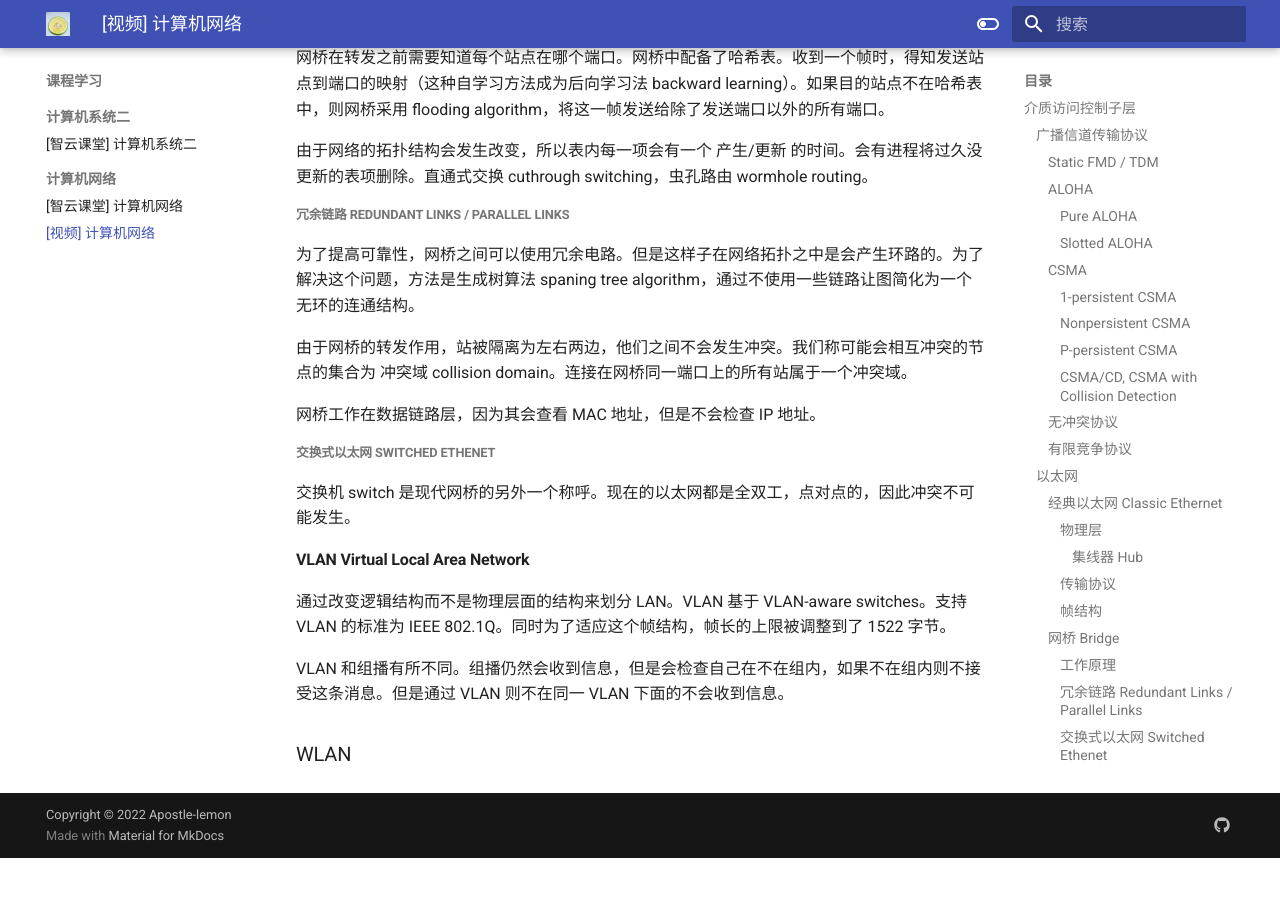
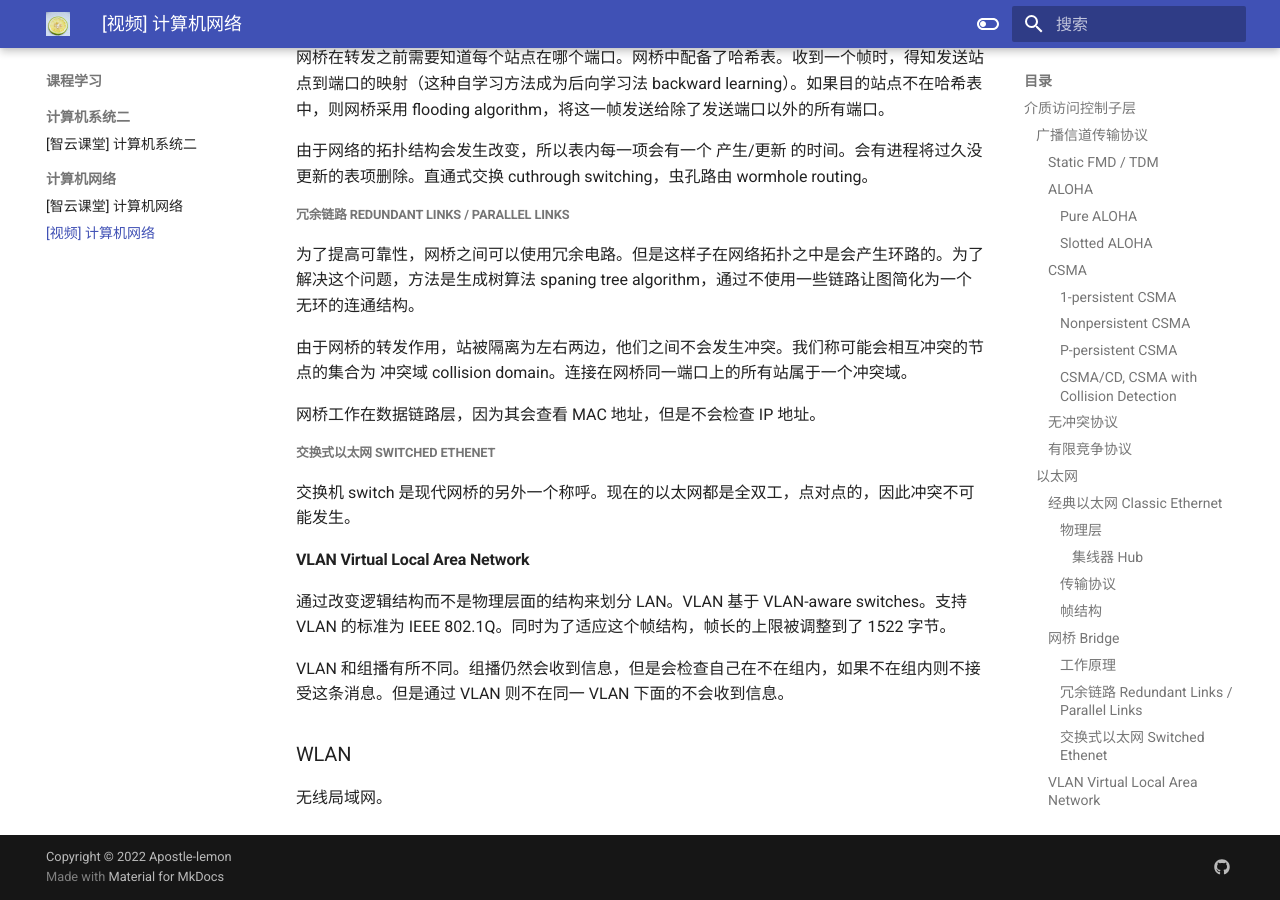
Before and after one commit to Apostle-lemon/Apostle-lemon.github.io, an MkDocs documentation site: the page built from docs/课程学习/计算机网络/【视频】计算机网络.md, in a window 1280 px wide and 900 px high, scrolled down 2774 px. Built offline with MkDocs 1.6.1 and Material for MkDocs 9.7.7, drawn with Linux system fonts in a browser that asks for light colours; before the commit the page ends 3632 px from its top, so only the background shows below that.

Commit message:
vault backup: 2022-10-28 11:32:38
Affected files:
docs/课程学习/计算机网络/【视频】计算机网络.md

```diff
--- a/docs/课程学习/计算机网络/【视频】计算机网络.md
+++ b/docs/课程学习/计算机网络/【视频】计算机网络.md
@@ -127,3 +127,5 @@ ALOHA, additive links on-line hawaii area。对没有 hawaii 代表的就是夏
 VLAN 和组播有所不同。组播仍然会收到信息，但是会检查自己在不在组内，如果不在组内则不接受这条消息。但是通过 VLAN 则不在同一 VLAN 下面的不会收到信息。
 
 ### WLAN
+
+无线局域网。
```
